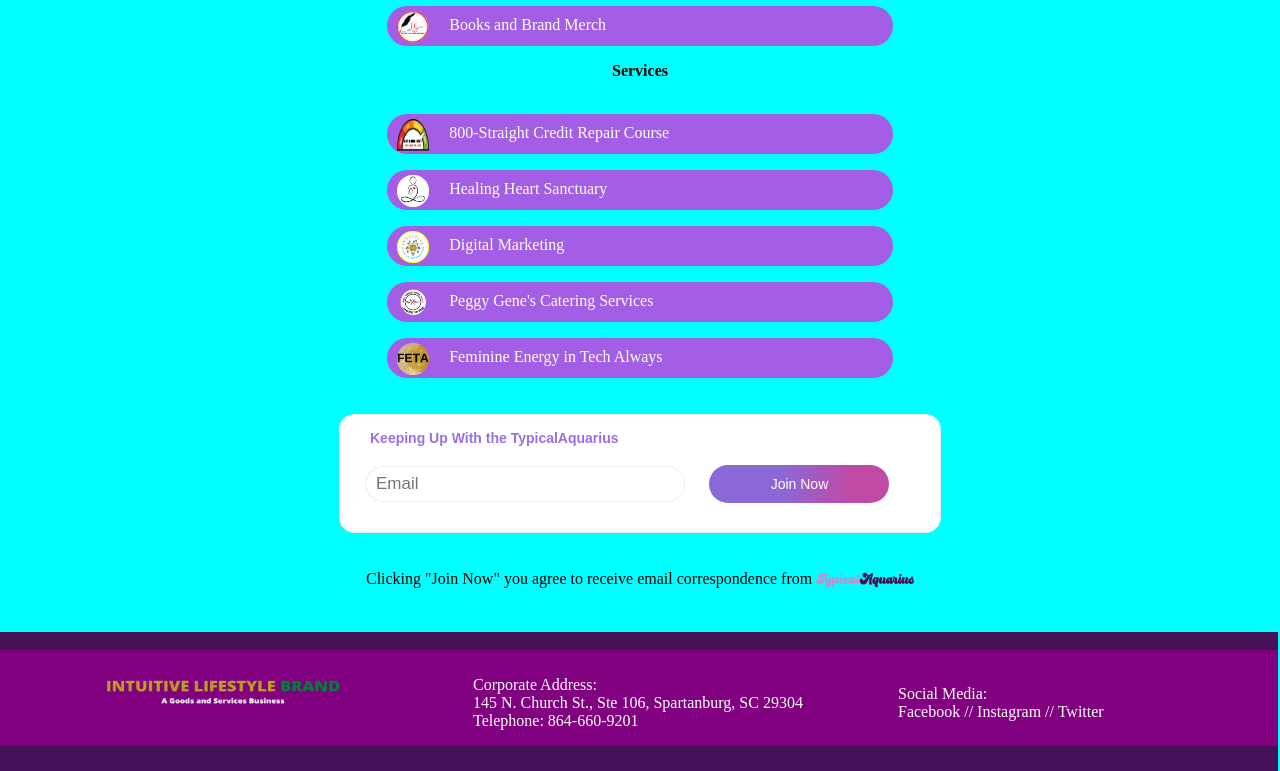
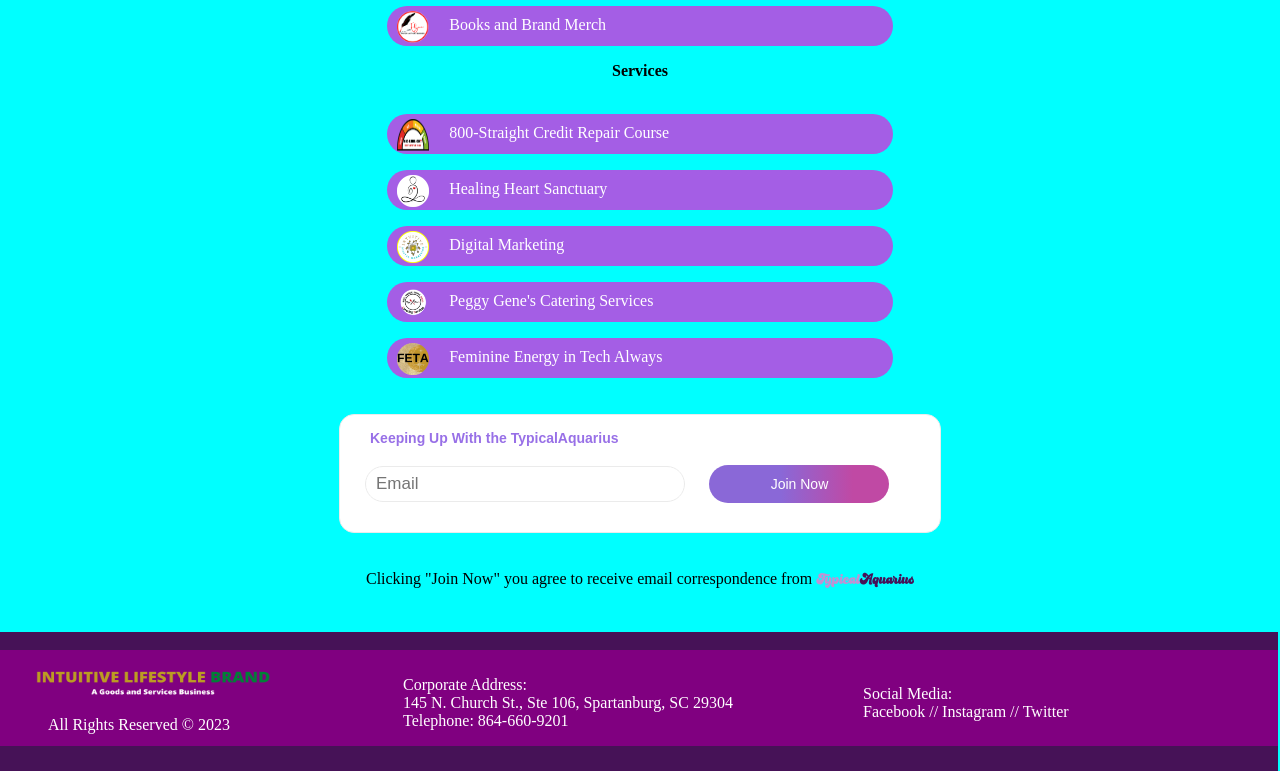
Before and after one commit to IntuitiveLifestyleBrand/ILBWebsite, a website with bundled scripts: page index.html in a window 1280 px wide. Shown: the part 495-1266 px from the top of the page. Built offline with nearby package versions, Linux system fonts and the light colour scheme; a script that the page names is missing.

Commit message:
Copyright Added

```diff
--- a/index.html
+++ b/index.html
@@ -149,7 +149,8 @@
 	  <div id="footerDiv"></div>
 	  <footer id="footerContainer">
 		<div id="footerDetails1">
-				<img src="./images/ILB_linelogo_whiteslogan.png" style="width: 450px; height: 50px;"></div>
+			<img src="./images/ILB_linelogo_whiteslogan.png" style="width: 450px; height: 50px; margin-left: -70px;">
+			<span style="margin-left: 50px; color: white;">All Rights Reserved &#169; 2023</span></div>
 		<div id="footerDetails2">
 			<p>Corporate Address: <br>145 N. Church St., Ste 106, Spartanburg, SC 29304<br>Telephone: 864-660-9201</p></div>
 			<div id="footerDetails3">
```
